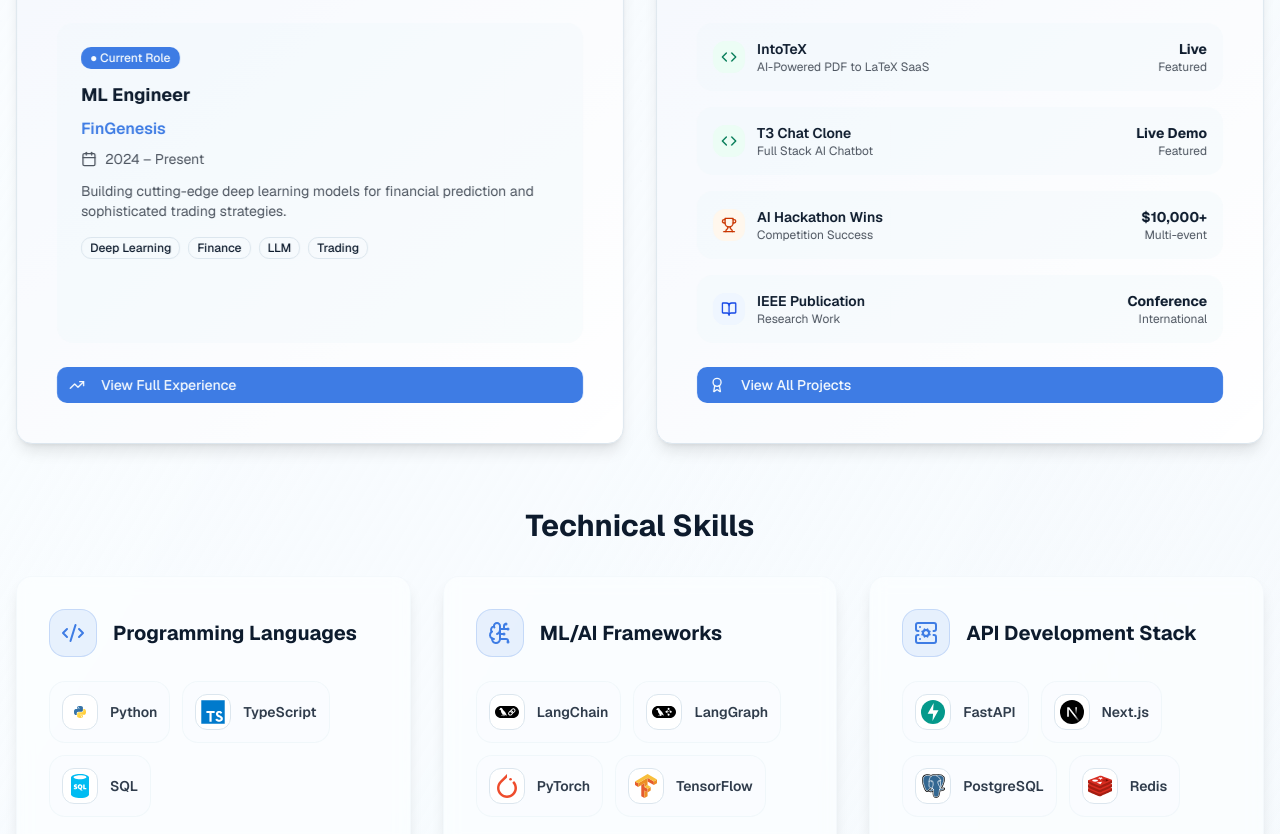
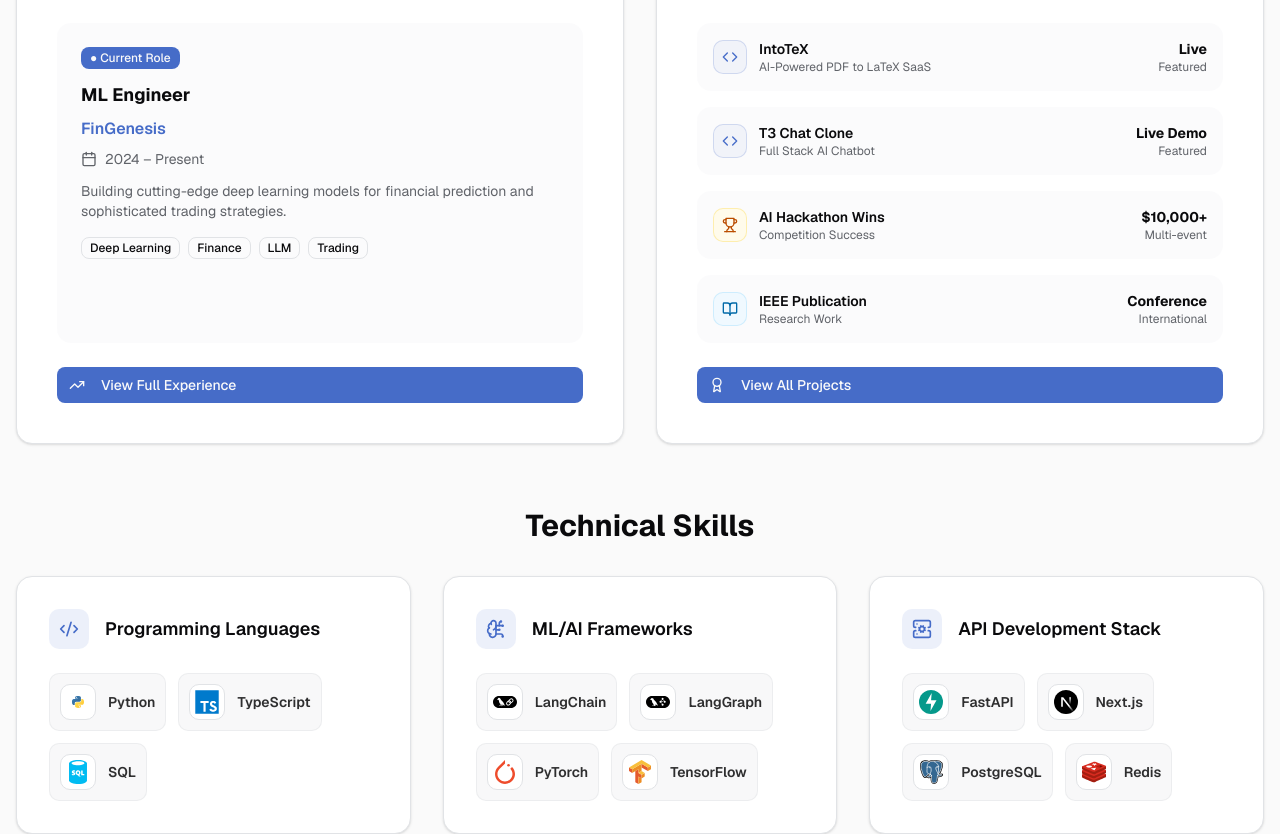
Before and after one commit to HamdiBarkous/portfolio, a Next.js app: page / in a window 1280 px wide. Shown: the part 580-1414 px from the top of the page. Built offline with nearby package versions, Linux system fonts and the light colour scheme.

Commit message:
update ui

```diff
--- a/src/app/globals.css
+++ b/src/app/globals.css
@@ -44,78 +44,78 @@
 }
 
 :root {
-  --radius: 0.75rem; /* A bit more rounded for a softer look */
-  --background: oklch(0.99 0.005 240); /* Lighter, cooler background */
-  --foreground: oklch(0.22 0.04 255);   /* Dark, slightly saturated blue-gray */
-  --card: oklch(1 0 0); /* Pure white cards */
-  --card-foreground: oklch(0.22 0.04 255);
+  --radius: 0.625rem;
+  /* Clean neutral light theme */
+  --background: oklch(0.985 0 0);         /* Pure near-white, zero chroma */
+  --foreground: oklch(0.145 0.005 285);    /* Near-black with barely perceptible warmth */
+  --card: oklch(1 0 0);                    /* Pure white */
+  --card-foreground: oklch(0.145 0.005 285);
   --popover: oklch(1 0 0);
-  --popover-foreground: oklch(0.22 0.04 255);
-  --primary: oklch(0.6 0.17 260); /* A vibrant, modern blue */
-  --primary-foreground: oklch(0.99 0.01 260); /* High contrast foreground for primary */
-  --secondary: oklch(0.96 0.01 240); /* Subtly different secondary background */
-  --secondary-foreground: oklch(0.3 0.03 255);
-  --muted: oklch(0.96 0.01 240);
-  --muted-foreground: oklch(0.45 0.02 255); /* Softer muted text */
-  --accent: oklch(0.96 0.01 240);
-  --accent-foreground: oklch(0.3 0.03 255);
-  --destructive: oklch(0.6 0.22 25); /* A clear but not overpowering red */
-  --border: oklch(0.92 0.015 240); /* Softer borders */
-  --input: oklch(0.92 0.015 240);
-  --ring: oklch(0.65 0.2 260); /* Ring color matching primary accent */
+  --popover-foreground: oklch(0.145 0.005 285);
+  --primary: oklch(0.55 0.15 265);         /* Clean blue — not too vivid, not too dull */
+  --primary-foreground: oklch(0.985 0 0);  /* White text on primary */
+  --secondary: oklch(0.965 0.003 265);     /* Very faint blue tint for secondary surfaces */
+  --secondary-foreground: oklch(0.32 0.01 265);
+  --muted: oklch(0.96 0.002 265);          /* Barely tinted gray */
+  --muted-foreground: oklch(0.50 0.01 265);/* Mid-gray for secondary text */
+  --accent: oklch(0.96 0.002 265);
+  --accent-foreground: oklch(0.32 0.01 265);
+  --destructive: oklch(0.55 0.2 27);
+  --border: oklch(0.915 0.005 265);        /* Subtle, clean border */
+  --input: oklch(0.915 0.005 265);
+  --ring: oklch(0.55 0.15 265);
 
-  /* Re-themed chart colors for better harmony */
-  --chart-1: oklch(0.7 0.15 260); /* Primary blue tint */
-  --chart-2: oklch(0.7 0.15 180); /* Teal */
-  --chart-3: oklch(0.7 0.15 300); /* Purple */
-  --chart-4: oklch(0.7 0.15 130); /* Green */
-  --chart-5: oklch(0.7 0.15 50);  /* Orange */
+  --chart-1: oklch(0.60 0.15 265);
+  --chart-2: oklch(0.60 0.12 180);
+  --chart-3: oklch(0.60 0.12 310);
+  --chart-4: oklch(0.60 0.12 145);
+  --chart-5: oklch(0.60 0.12 50);
 
-  --sidebar: oklch(0.98 0.008 240);
-  --sidebar-foreground: oklch(0.3 0.03 255);
-  --sidebar-primary: oklch(0.6 0.17 260);
-  --sidebar-primary-foreground: oklch(0.99 0.01 260);
-  --sidebar-accent: oklch(0.92 0.015 240);
-  --sidebar-accent-foreground: oklch(0.22 0.04 255);
-  --sidebar-border: oklch(0.9 0.01 240);
-  --sidebar-ring: oklch(0.65 0.2 260);
+  --sidebar: oklch(0.98 0 0);
+  --sidebar-foreground: oklch(0.32 0.01 265);
+  --sidebar-primary: oklch(0.55 0.15 265);
+  --sidebar-primary-foreground: oklch(0.985 0 0);
+  --sidebar-accent: oklch(0.96 0.002 265);
+  --sidebar-accent-foreground: oklch(0.145 0.005 285);
+  --sidebar-border: oklch(0.915 0.005 265);
+  --sidebar-ring: oklch(0.55 0.15 265);
 }
 
 .dark {
-  --background: oklch(0.12 0.02 260); /* Deep, cool dark blue */
-  --foreground: oklch(0.95 0.01 240); /* Soft off-white */
-  --card: oklch(0.15 0.025 260); /* Slightly lighter card background */
-  --card-foreground: oklch(0.95 0.01 240);
-  --popover: oklch(0.15 0.025 260);
-  --popover-foreground: oklch(0.95 0.01 240);
-  --primary: oklch(0.7 0.18 255); /* Brighter, more vivid primary */
-  --primary-foreground: oklch(0.1 0.03 260); /* High contrast for dark primary */
-  --secondary: oklch(0.2 0.02 260);
-  --secondary-foreground: oklch(0.9 0.01 240);
-  --muted: oklch(0.2 0.02 260);
-  --muted-foreground: oklch(0.65 0.015 240); /* Lighter muted text */
-  --accent: oklch(0.2 0.02 260);
-  --accent-foreground: oklch(0.9 0.01 240);
-  --destructive: oklch(0.7 0.18 25); /* Consistent destructive red */
-  --border: oklch(0.25 0.02 260); /* Subtly visible borders */
-  --input: oklch(0.25 0.02 260);
-  --ring: oklch(0.7 0.2 255);
+  /* Clean neutral dark theme */
+  --background: oklch(0.13 0.005 265);     /* Deep dark, almost no color cast */
+  --foreground: oklch(0.93 0.005 265);     /* Soft off-white */
+  --card: oklch(0.17 0.008 265);           /* Slightly lifted card */
+  --card-foreground: oklch(0.93 0.005 265);
+  --popover: oklch(0.17 0.008 265);
+  --popover-foreground: oklch(0.93 0.005 265);
+  --primary: oklch(0.65 0.17 265);         /* Bright but clean blue */
+  --primary-foreground: oklch(0.13 0.005 265);
+  --secondary: oklch(0.20 0.008 265);
+  --secondary-foreground: oklch(0.88 0.005 265);
+  --muted: oklch(0.20 0.008 265);
+  --muted-foreground: oklch(0.63 0.01 265);
+  --accent: oklch(0.20 0.008 265);
+  --accent-foreground: oklch(0.88 0.005 265);
+  --destructive: oklch(0.60 0.2 27);
+  --border: oklch(0.26 0.01 265);          /* Visible but subtle border */
+  --input: oklch(0.26 0.01 265);
+  --ring: oklch(0.65 0.17 265);
 
-  /* Re-themed chart colors for dark mode */
-  --chart-1: oklch(0.65 0.18 255); /* Primary blue tint */
-  --chart-2: oklch(0.65 0.18 180); /* Teal */
-  --chart-3: oklch(0.65 0.18 300); /* Purple */
-  --chart-4: oklch(0.65 0.18 130); /* Green */
-  --chart-5: oklch(0.65 0.18 50);  /* Orange */
+  --chart-1: oklch(0.65 0.17 265);
+  --chart-2: oklch(0.65 0.14 180);
+  --chart-3: oklch(0.65 0.14 310);
+  --chart-4: oklch(0.65 0.14 145);
+  --chart-5: oklch(0.65 0.14 50);
 
-  --sidebar: oklch(0.12 0.02 260);
-  --sidebar-foreground: oklch(0.9 0.01 240);
-  --sidebar-primary: oklch(0.7 0.18 255);
-  --sidebar-primary-foreground: oklch(0.1 0.03 260);
-  --sidebar-accent: oklch(0.2 0.02 260);
-  --sidebar-accent-foreground: oklch(0.95 0.01 240);
-  --sidebar-border: oklch(0.25 0.02 260);
-  --sidebar-ring: oklch(0.7 0.2 255);
+  --sidebar: oklch(0.13 0.005 265);
+  --sidebar-foreground: oklch(0.88 0.005 265);
+  --sidebar-primary: oklch(0.65 0.17 265);
+  --sidebar-primary-foreground: oklch(0.13 0.005 265);
+  --sidebar-accent: oklch(0.20 0.008 265);
+  --sidebar-accent-foreground: oklch(0.93 0.005 265);
+  --sidebar-border: oklch(0.26 0.01 265);
+  --sidebar-ring: oklch(0.65 0.17 265);
 }
 
 @layer base {
@@ -123,11 +123,7 @@
     @apply border-border outline-ring/50;
   }
   body {
-    /* Apply subtle gradient using background and muted variables */
-    @apply text-foreground; /* Keep apply for text color */
-    /* Set background properties directly */
-    background: linear-gradient(to bottom, oklch(from var(--background) l c h), oklch(from var(--muted) l c h / 0.1));
-    background-color: var(--background); /* Fallback */
+    @apply bg-background text-foreground;
   }
 }
 
@@ -149,115 +145,66 @@
     @apply text-primary;
   }
 
-  /* Enhanced Icon Styles for Better Dark Theme Visibility */
+  /* Icon container */
   .icon-container-enhanced {
     background: var(--card);
     border: 1px solid var(--border);
-    backdrop-filter: blur(8px);
-    transition: all 0.2s ease-in-out;
+    transition: all 0.2s ease;
   }
 
   .icon-container-enhanced:hover {
-    background: var(--card);
     border-color: var(--primary);
-    box-shadow: 0 4px 12px var(--primary)/10;
     transform: translateY(-1px);
   }
 
-  .dark .icon-container-enhanced {
-    background: oklch(from var(--card) l c h / 0.7);
-    border-color: oklch(from var(--border) l c h / 0.3);
-    box-shadow: 0 2px 8px oklch(0 0 0 / 0.1);
-  }
-
-  .dark .icon-container-enhanced:hover {
-    background: oklch(from var(--card) l c h / 0.9);
-    border-color: var(--primary);
-    box-shadow: 0 6px 20px var(--primary)/15, 0 2px 8px oklch(0 0 0 / 0.2);
-  }
-
-  /* Improved icon visibility in dark theme */
+  /* Icon visibility */
   .themed-icon {
-    transition: all 0.2s ease-in-out;
-  }
-
-  .dark .themed-icon {
-    filter: drop-shadow(0 1px 2px oklch(0 0 0 / 0.4)) contrast(1.15) brightness(1.1);
+    transition: transform 0.2s ease;
   }
 
   .themed-icon:hover {
-    transform: scale(1.1);
+    transform: scale(1.05);
   }
 
-  .dark .themed-icon:hover {
-    filter: drop-shadow(0 2px 4px oklch(0 0 0 / 0.5)) contrast(1.2) brightness(1.15);
+  /* Status Badges — monochrome approach with subtle tints */
+  .badge-success {
+    @apply bg-emerald-50 text-emerald-700 border border-emerald-200/60;
   }
-
-  /* Status Badge Styles - Better visibility in both themes */
-  .badge-success {
-    @apply bg-green-50 text-green-700 border-green-200;
-  }
-
   .dark .badge-success {
-    @apply bg-green-500/10 text-green-400 border-green-500/20;
+    @apply bg-emerald-950/40 text-emerald-400 border-emerald-800/40;
   }
 
   .badge-info {
-    @apply bg-blue-50 text-blue-700 border-blue-200;
+    @apply bg-sky-50 text-sky-700 border border-sky-200/60;
   }
-
   .dark .badge-info {
-    @apply bg-blue-500/10 text-blue-400 border-blue-500/20;
+    @apply bg-sky-950/40 text-sky-400 border-sky-800/40;
   }
 
   .badge-warning {
-    @apply bg-orange-50 text-orange-700 border-orange-200;
+    @apply bg-amber-50 text-amber-700 border border-amber-200/60;
   }
-
   .dark .badge-warning {
-    @apply bg-orange-500/10 text-orange-400 border-orange-500/20;
+    @apply bg-amber-950/40 text-amber-400 border-amber-800/40;
   }
 
   .badge-highlight {
-    @apply bg-emerald-50 text-emerald-700 border-emerald-200;
+    @apply bg-primary/5 text-primary border border-primary/20;
+  }
+  .dark .badge-highlight {
+    @apply bg-primary/10 text-primary border-primary/20;
   }
 
-  .dark .badge-highlight {
-    @apply bg-emerald-500/10 text-emerald-400 border-emerald-500/20;
+  .badge-prize {
+    @apply bg-amber-500 text-white border-0;
+  }
+  .dark .badge-prize {
+    @apply bg-amber-600 text-white border-0;
   }
 
-  /* Achievement gradient badge with better contrast */
-  .badge-prize {
-    @apply bg-gradient-to-r from-yellow-400 to-orange-500 text-white border-0;
-  }
-
-  .dark .badge-prize {
-    @apply bg-gradient-to-r from-yellow-500 to-orange-600 text-white border-0;
-  }
-
-  /* Gradient text with better light mode visibility */
+  /* Gradient text */
   .gradient-text {
-    @apply bg-gradient-to-r from-foreground via-primary to-foreground bg-clip-text;
-  }
-
-  /* Ensure text gradient has good contrast in light mode */
-  .light .gradient-text {
-    background: linear-gradient(to right,
-      oklch(from var(--foreground) calc(l * 0.8) c h),
-      oklch(from var(--primary) calc(l * 0.9) c h),
-      oklch(from var(--foreground) calc(l * 0.8) c h)
-    );
-    background-clip: text;
-    -webkit-background-clip: text;
-  }
-
-  /* Better contrast for small stat labels */
-  .stat-label {
-    @apply text-xs font-semibold text-foreground;
-  }
-
-  .dark .stat-label {
-    @apply text-xs font-medium text-muted-foreground;
+    @apply bg-gradient-to-r from-primary to-primary/70 bg-clip-text text-transparent;
   }
 
   /* Custom animations for enhanced UX */
--- a/src/app/page.tsx
+++ b/src/app/page.tsx
@@ -135,9 +135,7 @@ const featuredProjects = [
 
 export default function Home() {
   return (
-    <div className="min-h-screen bg-gradient-to-br from-background to-muted/20">
-      {/* Subtle background pattern */}
-      <div className="fixed inset-0 -z-10 bg-[radial-gradient(circle_at_1px_1px,var(--border)_1px,transparent_0)] bg-[size:40px_40px] opacity-30" />
+    <div className="min-h-screen">
 
       <div className="container mx-auto px-4 py-8 md:py-12">
 
@@ -150,9 +148,8 @@ export default function Home() {
 
             {/* Experience Section */}
             <ScrollReveal delay={0.1} direction="left">
-              <div className="group relative overflow-hidden rounded-2xl bg-card border border-border shadow-lg hover:shadow-xl transition-all duration-500 hover:scale-[1.02] flex flex-col card h-full">
-                <div className="absolute inset-0 bg-gradient-to-br from-primary/5 to-transparent"></div>
-                <div className="relative p-8 md:p-10 flex flex-col flex-1">
+              <div className="group rounded-2xl bg-card border border-border shadow-sm hover:shadow-md transition-all duration-300 flex flex-col h-full">
+                <div className="p-8 md:p-10 flex flex-col flex-1">
 
                   {/* Header */}
                   <div className="flex items-center gap-4 mb-6">
@@ -204,9 +201,8 @@ export default function Home() {
 
             {/* Projects Section */}
             <ScrollReveal delay={0.2} direction="right">
-              <div className="group relative overflow-hidden rounded-2xl bg-card border border-border shadow-lg hover:shadow-xl transition-all duration-500 hover:scale-[1.02] flex flex-col card h-full">
-                <div className="absolute inset-0 bg-gradient-to-br from-primary/5 to-transparent"></div>
-                <div className="relative p-8 md:p-10 flex flex-col flex-1">
+              <div className="group rounded-2xl bg-card border border-border shadow-sm hover:shadow-md transition-all duration-300 flex flex-col h-full">
+                <div className="p-8 md:p-10 flex flex-col flex-1">
 
                   {/* Header */}
                   <div className="flex items-center gap-4 mb-6">
@@ -273,17 +269,14 @@ export default function Home() {
             {skillsCategories.map((category) => (
               <StaggerItem key={category.name}>
                 <div
-                  className="group relative overflow-hidden rounded-2xl border border-border/20 bg-card/50 backdrop-blur-sm p-8 shadow-lg transition-all duration-300 hover:shadow-xl hover:border-primary/40 hover:-translate-y-1 h-full"
+                  className="group rounded-2xl border border-border bg-card p-8 shadow-sm transition-all duration-300 hover:shadow-md hover:border-primary/30 h-full"
                 >
-                  <div className="absolute inset-0 bg-gradient-to-br from-primary/8 to-secondary/8 opacity-0 transition-opacity duration-300 group-hover:opacity-100" />
-                  <div className="absolute top-0 left-0 w-full h-1 bg-gradient-to-r from-primary/60 to-secondary/60 transform scale-x-0 group-hover:scale-x-100 transition-transform duration-300" />
-
-                  <div className="relative z-10">
+                  <div>
                     <div className="flex items-center gap-4 mb-6">
-                      <div className="flex h-12 w-12 items-center justify-center rounded-xl bg-primary/10 border border-primary/20 group-hover:bg-primary/15 transition-colors">
-                        <category.icon className="h-6 w-6 text-primary" />
+                      <div className="flex h-10 w-10 items-center justify-center rounded-lg bg-primary/10 text-primary">
+                        <category.icon className="h-5 w-5" />
                       </div>
-                      <h3 className="text-xl font-bold text-foreground group-hover:text-primary transition-colors">
+                      <h3 className="text-lg font-semibold text-foreground">
                         {category.name}
                       </h3>
                     </div>
@@ -292,7 +285,7 @@ export default function Home() {
                       {category.skills.map((skill) => (
                         <div
                           key={skill.name}
-                          className="group/skill flex items-center gap-3 rounded-xl p-3 bg-background/60 border border-border/30 transition-all duration-200 hover:bg-background/80 hover:border-primary/30 hover:shadow-md hover:scale-105"
+                          className="group/skill flex items-center gap-3 rounded-lg p-2.5 bg-muted/50 border border-border/50 transition-all duration-200 hover:border-primary/30"
                         >
                           <div className="icon-container-enhanced flex h-9 w-9 items-center justify-center rounded-lg p-1">
                             <ThemedIcon
@@ -318,8 +311,8 @@ export default function Home() {
         <ScrollReveal>
           <section id="cta" className="text-center">
             <div className="bg-card border border-border rounded-2xl p-8 md:p-12 max-w-2xl mx-auto">
-              <div className="inline-flex items-center justify-center w-16 h-16 bg-gradient-to-br from-primary to-secondary rounded-full mb-6">
-                <Users className="w-8 h-8 text-white" />
+              <div className="inline-flex items-center justify-center w-14 h-14 bg-primary/10 rounded-full mb-6">
+                <Users className="w-7 h-7 text-primary" />
               </div>
               <h2 className="text-2xl md:text-3xl font-bold mb-4">Ready to Work Together?</h2>
               <p className="text-muted-foreground mb-6">
--- a/src/components/Footer.tsx
+++ b/src/components/Footer.tsx
@@ -18,7 +18,7 @@ export default function Footer() {
   ];
 
   return (
-    <footer className="border-t border-border/40 bg-card/50 backdrop-blur-sm">
+    <footer className="border-t border-border bg-card/80">
       <div className="container max-w-screen-2xl py-8 md:py-12">
         <div className="flex flex-col md:flex-row items-center justify-between gap-6">
           {/* Left: Branding */}
--- a/src/components/Header.tsx
+++ b/src/components/Header.tsx
@@ -26,7 +26,7 @@ export default function Header() {
   ];
 
   return (
-    <header className="sticky top-0 z-50 w-full border-b border-border/40 bg-background/95 backdrop-blur supports-[backdrop-filter]:bg-background/60">
+    <header className="sticky top-0 z-50 w-full border-b border-border bg-background/95 backdrop-blur supports-[backdrop-filter]:bg-background/80">
       <div className="container flex h-14 max-w-screen-2xl items-center justify-between">
         {/* Logo / Name */}
         <Link href="/" className="flex items-center space-x-2 group">
```
Also changed, not shown: src/app/contact/page.tsx (+4 -6 lines), src/app/experience/page.tsx (+3 -5 lines), src/app/projects/page.tsx (+6 -25 lines), src/components/HeroSection.tsx (+4 -5 lines).
